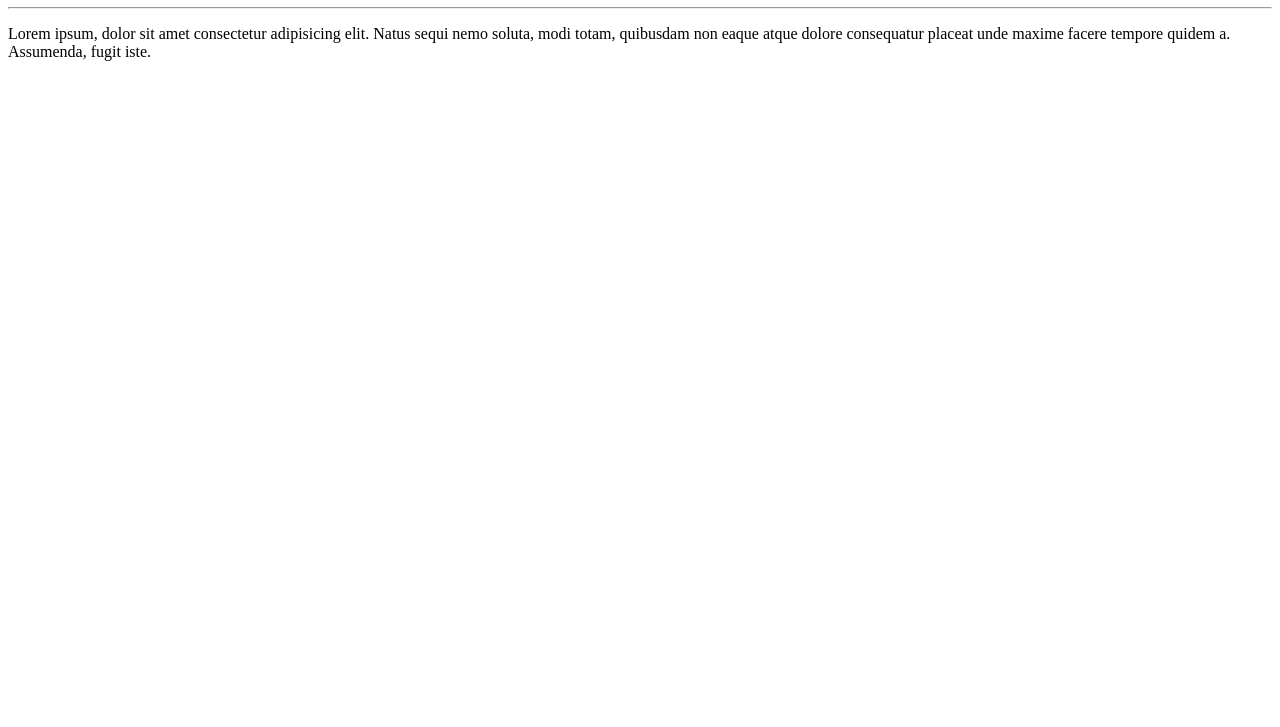
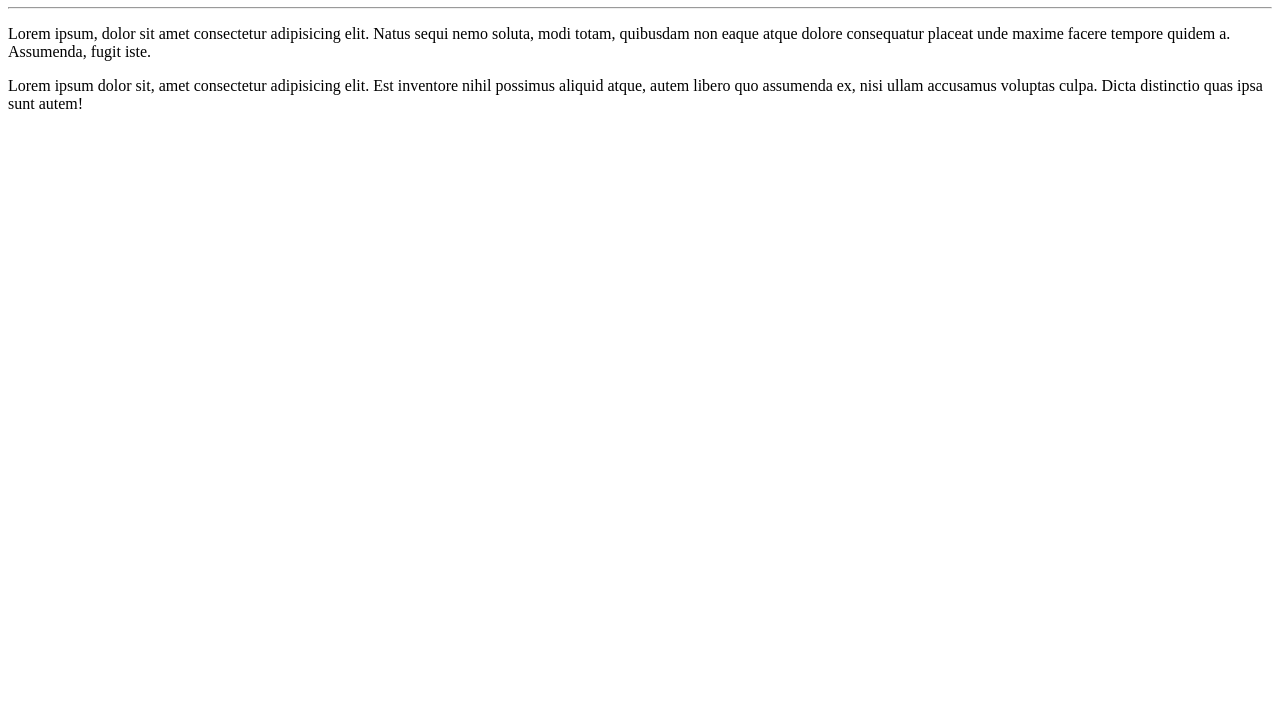
Before and after one commit to Lucas4zeved0/Ola-Mundo, a plain HTML site: page site-exemplo/index.html in a window 1280 px wide. Shown: the part 73-800 px from the top of the page. Drawn offline with Linux system fonts and the light colour scheme.

Commit message:
Adicionei um parágrafo

```diff
--- a/site-exemplo/index.html
+++ b/site-exemplo/index.html
@@ -12,6 +12,9 @@
     <p>
         Lorem ipsum, dolor sit amet consectetur adipisicing elit. Natus sequi nemo soluta, modi totam, quibusdam non eaque atque dolore consequatur placeat unde maxime facere tempore quidem a. Assumenda, fugit iste.
     </p>
+    <p>
+        Lorem ipsum dolor sit, amet consectetur adipisicing elit. Est inventore nihil possimus aliquid atque, autem libero quo assumenda ex, nisi ullam accusamus voluptas culpa. Dicta distinctio quas ipsa sunt autem!
+    </p>
 
 </body>
 </html>
```
